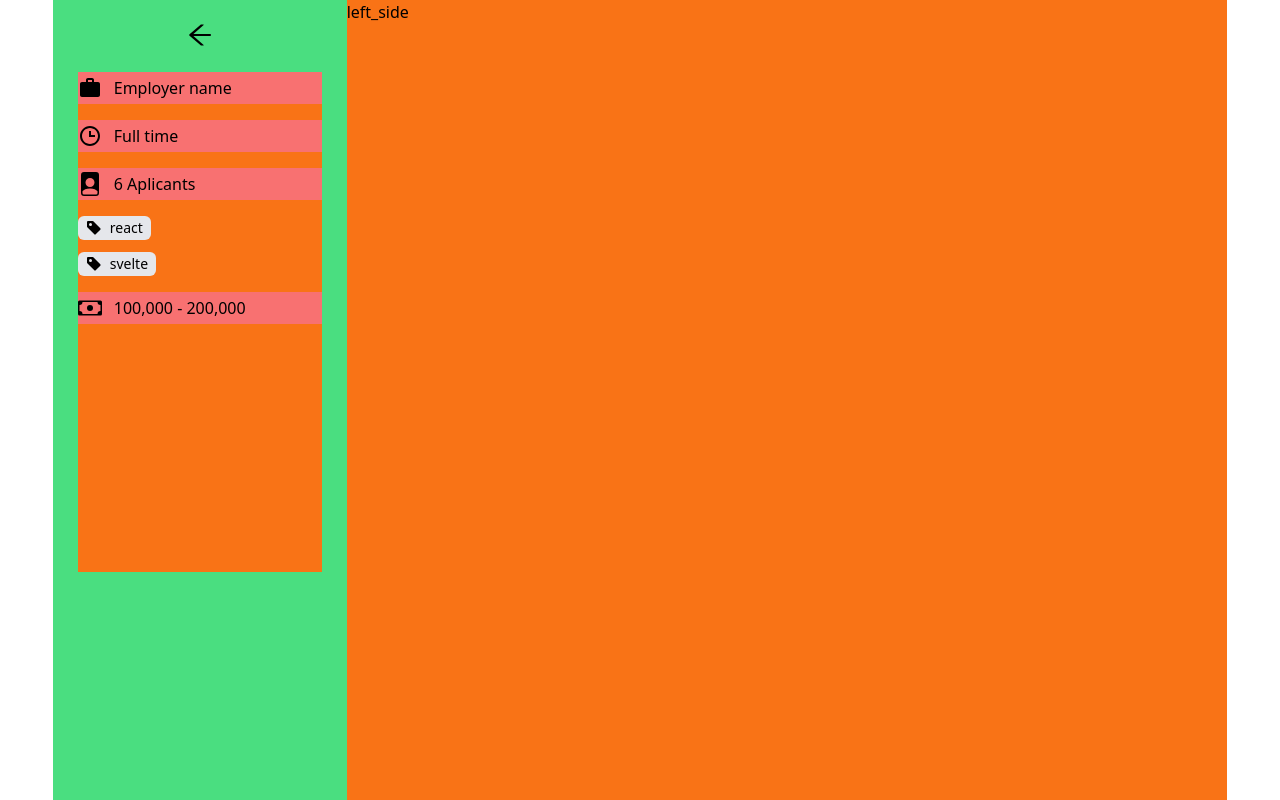
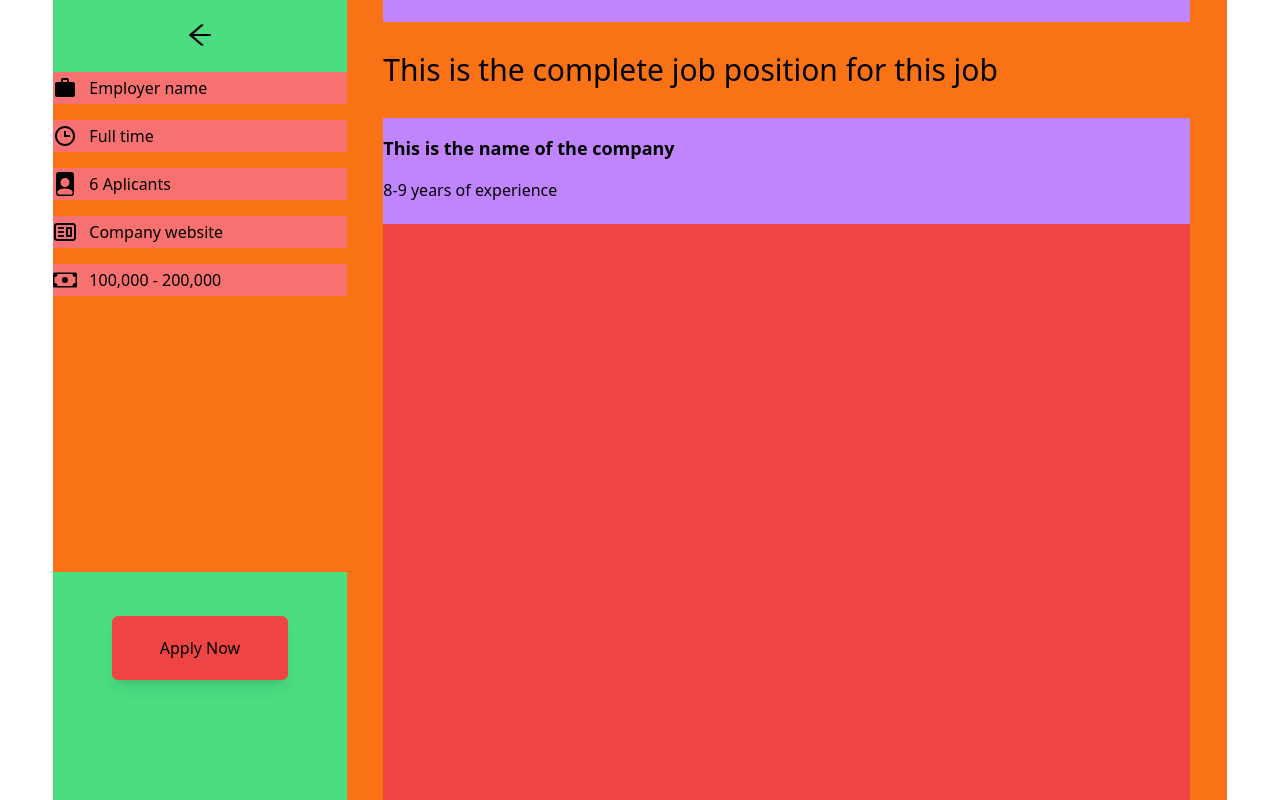
Before and after one commit to JoaquinManchenoP/Job-Board-Next.js, a Next.js app: page /listings/1 in a window 1280 px wide. Built offline with nearby package versions, Linux system fonts and the light colour scheme.

Commit message:
listing layout

```diff
--- /dev/null
+++ b/components/ListingComponents/ApplyButton/ApplyButton.js
@@ -0,0 +1,13 @@
+import React from 'react'
+import { motion } from 'framer-motion'
+
+export default function ApplyButton() {
+    return (
+        <motion.div
+            whileHover={{ scale: 1.01 }}
+            whileTap={{ scale: 0.99 }}
+            className="apply__button h-16 w-44 bg-red-500 flex items-center justify-center rounded-md shadow-lg ">
+            <span>Apply Now</span>
+        </motion.div>
+    )
+}
--- /dev/null
+++ b/components/ListingComponents/ApplyButton/ListingContent/ListingContent.js
@@ -0,0 +1,21 @@
+import React from 'react'
+
+export default function ListingContent() {
+    return (
+        <div className="listing___content h-screen w-11/12 bg-green-500">
+            <div className="container h-full w-full bg-red-500">
+                <div className="job__title h-56 w-full bg-purple-400 flex flex-col justify-center space-y-4">
+                    <div className="title h-24 w-full bg-orange-500 flex items-center">
+                        <span className='text-3xl overflow-hidden'>This is the complete job position for this job</span>
+                    </div>
+                    <div className="company">
+                        <span className='text-lg font-bold'>This is the name of the company</span>
+                    </div>
+                    <div className="experience">
+                        8-9 years of experience
+                    </div>
+                </div>
+            </div>
+        </div>
+    )
+}
--- a/components/listingDetails/ListingDetails.js
+++ b/components/listingDetails/ListingDetails.js
@@ -3,7 +3,8 @@ import { MdWork } from 'react-icons/md';
 import { BiTime } from 'react-icons/bi';
 import { BsFillFilePersonFill } from 'react-icons/bs';
 import { BsCash } from 'react-icons/bs';
-import SkillTag from '../jobCard/SkillTag';
+import { CgWebsite } from 'react-icons/cg';
+
 
 
 export default function ListingDetails() {
@@ -33,13 +34,9 @@ export default function ListingDetails() {
                     6 Aplicants
                 </div>
             </div>
-            <div className="selected__skills space-y-3">
-                <div>
-                    <SkillTag tag={"react"} />
-                </div>
-                <div>
-                    <SkillTag tag={"svelte"} />
-                </div>
+            <div className="companu__website h-8 w-full bg-red-400 flex items-center space-x-3">
+                <CgWebsite className='text-2xl' />
+                <span>Company website</span>
             </div>
             <div className="salary h-8 w-full bg-red-400 flex items-center space-x-3">
                 <div className="salary__icon">
--- a/pages/index.js
+++ b/pages/index.js
@@ -56,7 +56,7 @@ export default function Home() {
     <Layout>
       <div className="inde space-y-3 ">
         {mockData.map(job => (
-          <div className="card bg-orange-500" key={job.id}>
+          <div className="card" key={job.id}>
             <Link href={'/listings/' + job.id}>
               <JobCard data={job} />
             </Link>
--- a/pages/listings/[ListingId].js
+++ b/pages/listings/[ListingId].js
@@ -2,6 +2,8 @@ import React from 'react'
 import ListingDetails from '../../components/listingDetails/ListingDetails'
 import { AiOutlineArrowLeft } from 'react-icons/ai';
 import { useRouter } from 'next/router';
+import ApplyButton from '../../components/ListingComponents/ApplyButton/ApplyButton';
+import ListingContent from '../../components/ListingComponents/ApplyButton/ListingContent/ListingContent';
 
 
 export default function Listing() {
@@ -15,14 +17,17 @@ export default function Listing() {
                             <AiOutlineArrowLeft className='text-3xl' />
                         </button>
                     </div>
-                    <div className='listing__details h-[500px] w-10/12'>
+                    <div className='listing__details h-[500px] w-full flex justify-center'>
                         <ListingDetails />
                     </div>
+                    <div className="apply__button pt-7">
+                        <ApplyButton />
+                    </div>
                 </div>
-                <div className="left h-full w-3/4 bg-orange-500">
-                    left_side
+                <div className="left sm:w-full md:w-3/4 h-full bg-orange-500 flex items-center justify-center">
+                    <ListingContent />
                 </div>
             </div>
-        </div>
+        </div >
     )
 }
```
